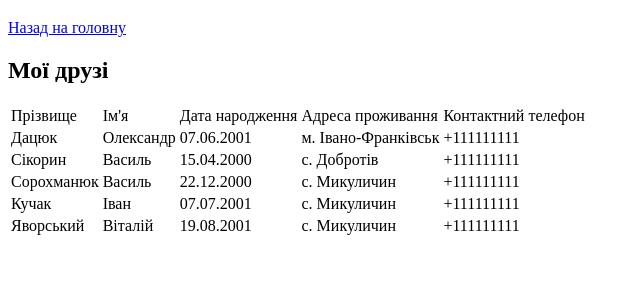
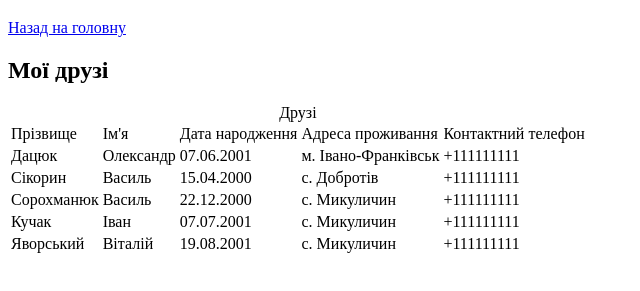
Before and after one commit to ArtemLatsik/WEB, a plain HTML site: page friends.html in a window 1280 px wide. Shown: the part 61-352 px from the top of the page, without its empty margins (0-640 px from the left). Drawn offline with Linux system fonts and the light colour scheme.

Commit message:
Revert "Revert "new""
This reverts commit bfb44b13e01fb5ca606daa03661cc2cd9da7dcf4.

```diff
--- a/friends.html
+++ b/friends.html
@@ -12,6 +12,7 @@
 
     <h2>Мої друзі</h2>
     <table>
+        <caption>Друзі</caption>
         <tr>
             <td>Прізвище</td>
             <td>Ім'я</td>
```
